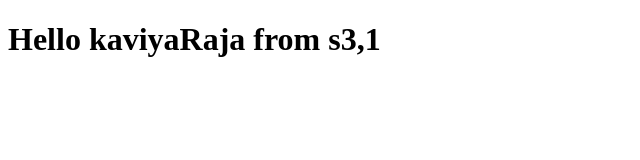
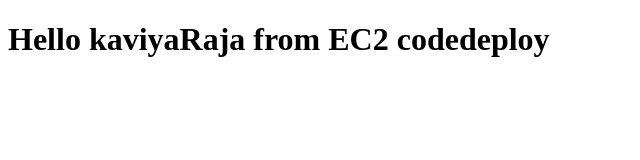
Before and after one commit to kaaviyarajaa/CICD, a plain HTML site: page index.html in a window 1280 px wide. Shown: the whole page, without its empty margins (0-640 px from the left). Drawn offline with Linux system fonts and the light colour scheme.

Commit message:
Update index.html

```diff
--- a/index.html
+++ b/index.html
@@ -1,5 +1,5 @@
 <!DOCTYPE html>
 <html>
   <head><title>Hello from CodePipeline kaviyaRaja</title></head>
-  <body><h1>Hello kaviyaRaja from s3,1</h1></body>
+  <body><h1>Hello kaviyaRaja from EC2 codedeploy</h1></body>
 </html>
```
